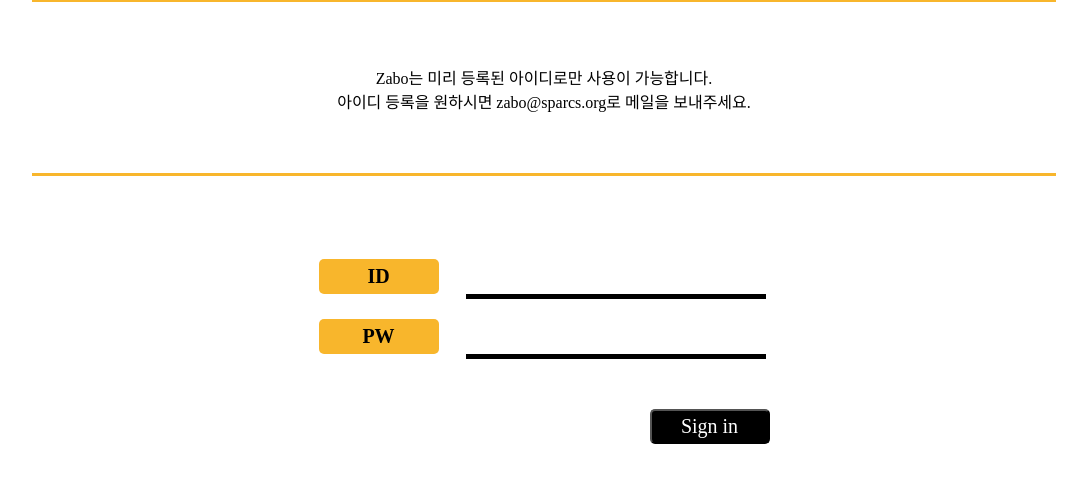
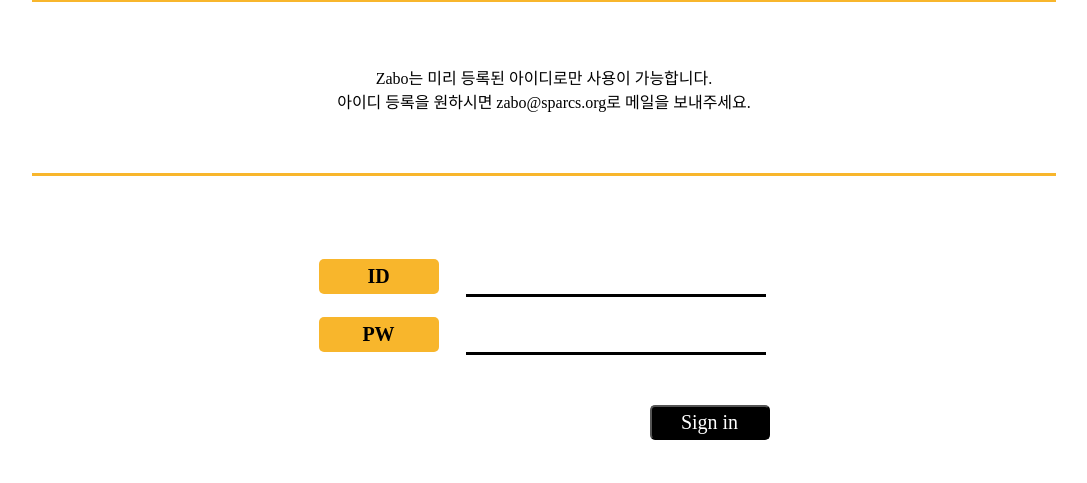
Before and after one commit to rodumani/zabo, a Django app: page /login/ in a window 1280 px wide. Shown: the part 141-624 px from the top of the page, without its empty margins (96-1183 px from the left). Run offline with Django 3.2, Linux system fonts and the light colour scheme.

Commit message:
minor changes in CSS for id pw textfield

```diff
--- a/zabo/static/css/login.css
+++ b/zabo/static/css/login.css
@@ -77,8 +77,9 @@
     width: 300px;
     height: 35px;
     border:0;
-    border-bottom:5px solid #000;
-
+    border-bottom:3px solid #000;
+    outline:none;
+    font-size: 20px;
 }
 
 .horizon
```
